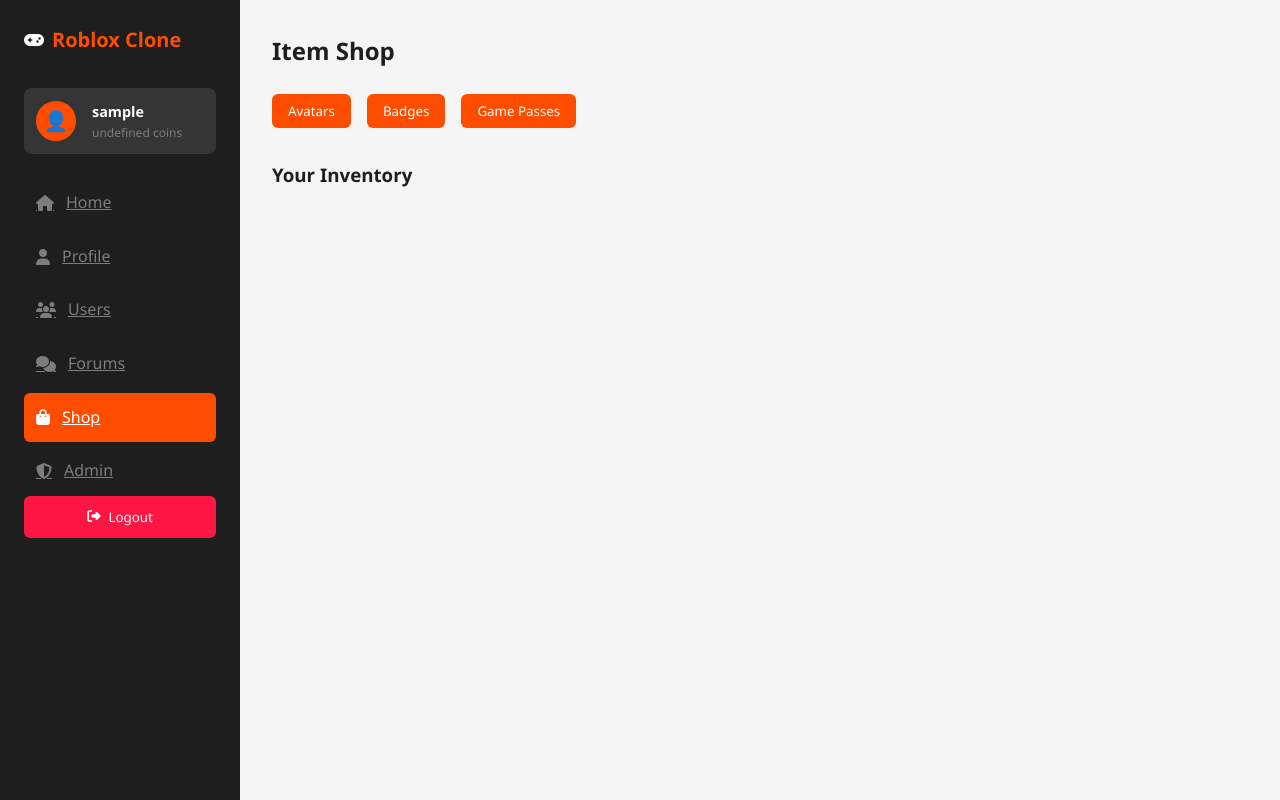
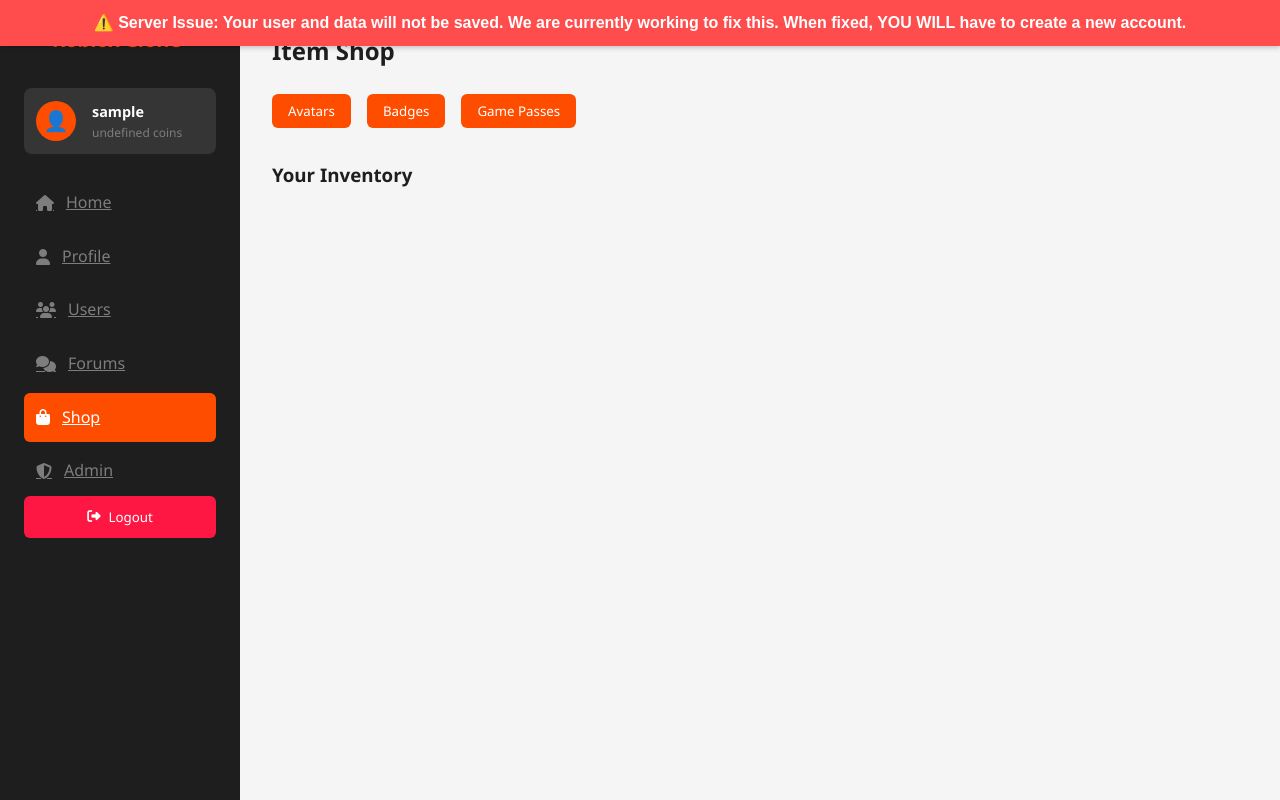
Before and after one commit to GittyBitty600/planet-brick, a plain HTML site: page shop.html in a window 1280 px wide. Drawn offline with Linux system fonts and the light colour scheme; sample sign-in values are in the browser's storage.

Commit message:
Update shop.html

```diff
--- a/shop.html
+++ b/shop.html
@@ -5,6 +5,21 @@
     <title>PlanetBrick - Shop</title>
     <link rel="stylesheet" href="https://cdnjs.cloudflare.com/ajax/libs/font-awesome/6.4.0/css/all.min.css">
     <style>
+        /* Banner Styles */
+    .server-alert {
+      position: fixed;
+      top: 0;
+      left: 0;
+      width: 100%;
+      background-color: #ff4d4d;
+      color: white;
+      text-align: center;
+      padding: 10px;
+      font-family: Arial, sans-serif;
+      font-weight: bold;
+      z-index: 1000;
+      box-shadow: 0 2px 5px rgba(0,0,0,0.2);
+    }
         /* Modern CSS Reset */
         * {
             margin: 0;
@@ -368,6 +383,9 @@
     </style>
 </head>
 <body>
+    <div class="server-alert">
+    ⚠️ Server Issue: Your user and data will not be saved. We are currently working to fix this. When fixed, YOU WILL have to create a new account.
+    </div>
     <div class="app-container">
         <!-- Sidebar -->
         <div class="sidebar">
```
